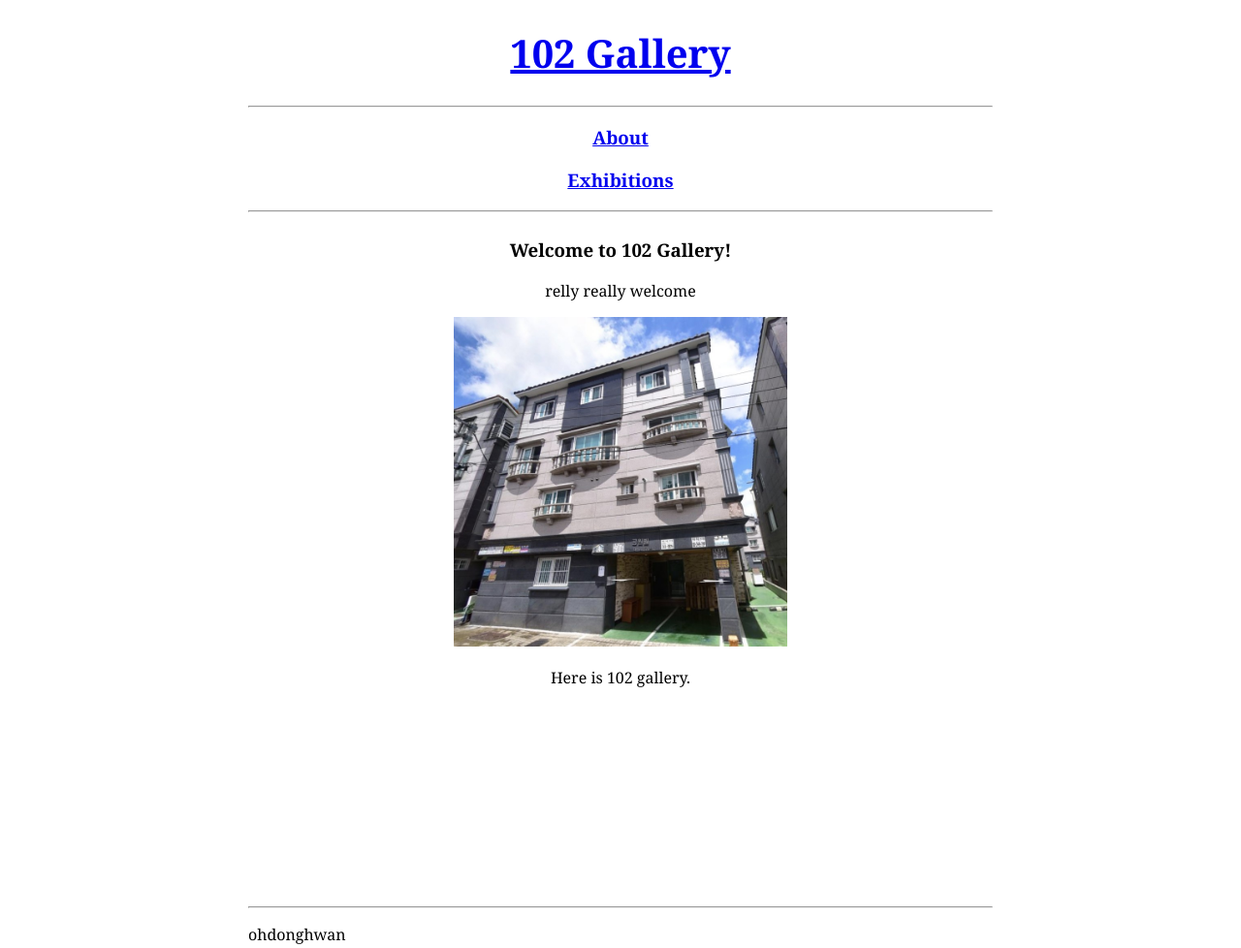
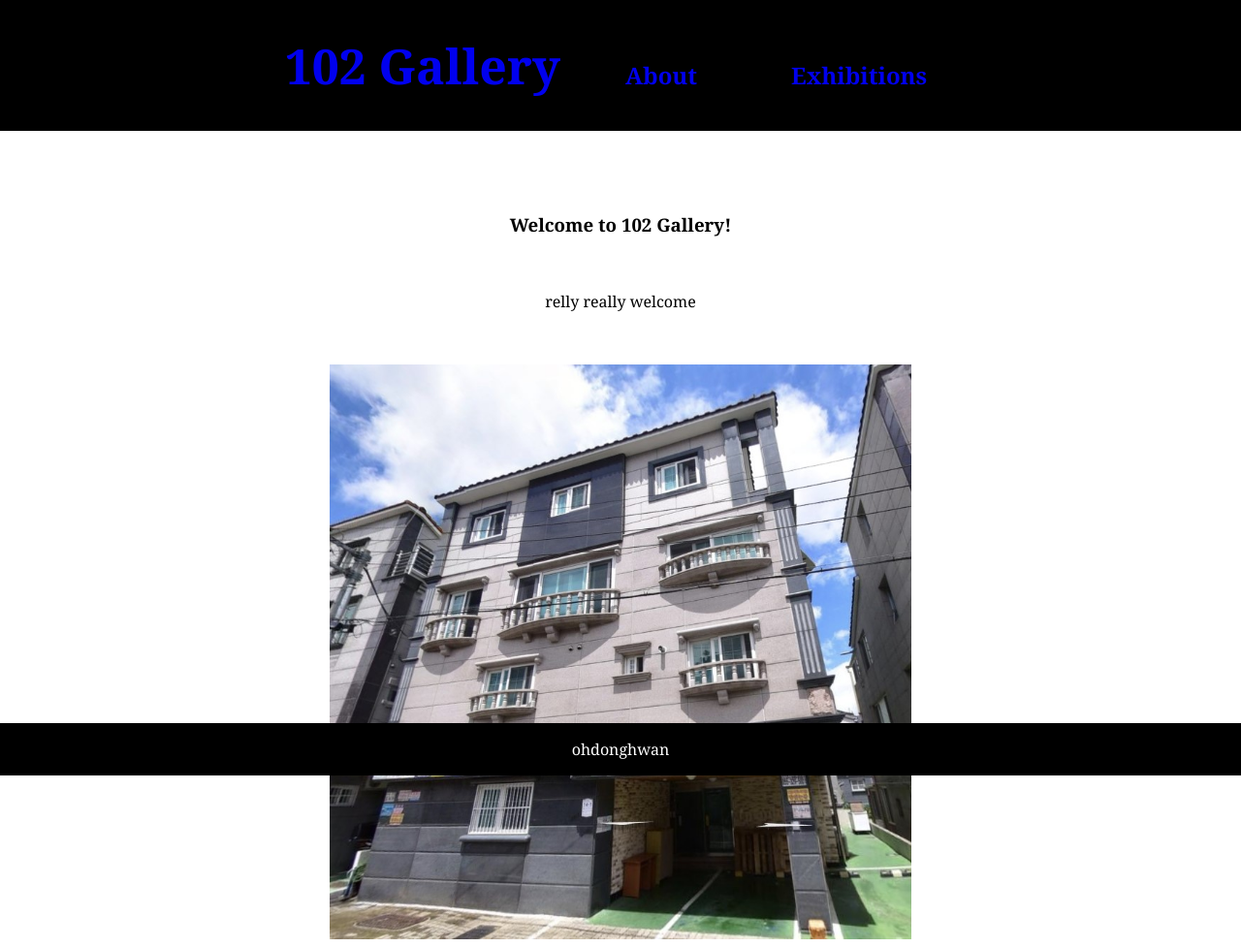
Before and after one commit to iamodh/102gallery, a plain HTML site: page index.html in a window 1280 px wide. Shown: the top 978 px of the page at 97% size. Drawn offline with Linux system fonts and the light colour scheme.

Commit message:
Add files via upload

```diff
--- a/index.html
+++ b/index.html
@@ -3,60 +3,87 @@
   <head>
     <title>102 Gallery</title>
     <style>
+
+      a {
+        text-decoration: none;
+      }
+
+      a:visited {
+        color: white;
+      }
+
       body {
         box-sizing: border-box;
         text-align: center;
         font-family: Georgia;
-        width: 60%;
         margin: 0 auto;
       }
 
       header {
-        margin: 0 auto;
-        font-size: 20px;
+        background-color: black;
+        position: fixed;
+        width: 100%;
+        z-index: 1;
+        color: white;
+        top: 0;
+      }
+
+      header h1 {
+        font-size: 50px;
+        display: inline-block;
       }
 
       main {
-        height: 700px;
-        overflow: scroll;
+        position: relative;
+        top: 200px;
       }
 
-      h1 {
-      }
-
-      nav ul li {
-        list-style: none;
-        padding-left:
+      nav {
+        display: inline-block;
       }
 
       nav ul {
         padding-left: 0;
       }
 
+
+      nav ul li {
+        display: inline-block;
+        width: 200px;
+      }
+
+
       footer {
-        text-align: left;
+        position: fixed;
+        z-index: 1;
+        bottom: 0;
+        background-color: black;
+        width: 100%;
+        color: white;
       }
 
     </style>
   </head>
 
   <body>
+
     <header>
       <h1><a href="./index.html">102 Gallery</a></h1>
-    </header>
-      <hr>
       <nav>
         <ul>
-          <li><h3><a href="./about.html">About</a></h3></li>
-          <li><h3><a href="./exhibitions.html">Exhibitions</a></h3></li>
+          <li><h2><a href="./about.html">About</a></h2></li>
+          <li><h2><a href="./exhibitions.html">Exhibitions</a></h2></li>
         </ul>
       </nav>
-    <hr>
+    </header>
+
     <main>
       <section class="welcome">
         <article>
           <h3>Welcome to 102 Gallery!</h3>
+          <br>
           <p>relly really welcome</p>
+          <br>
         </article>
         <aside>
           <figure>
@@ -66,9 +93,10 @@
         </aside>
       </section>
     </main>
-    <hr>
+
     <footer>
       <p>ohdonghwan</p>
     </footer>
+
   </body>
 </html>
```
